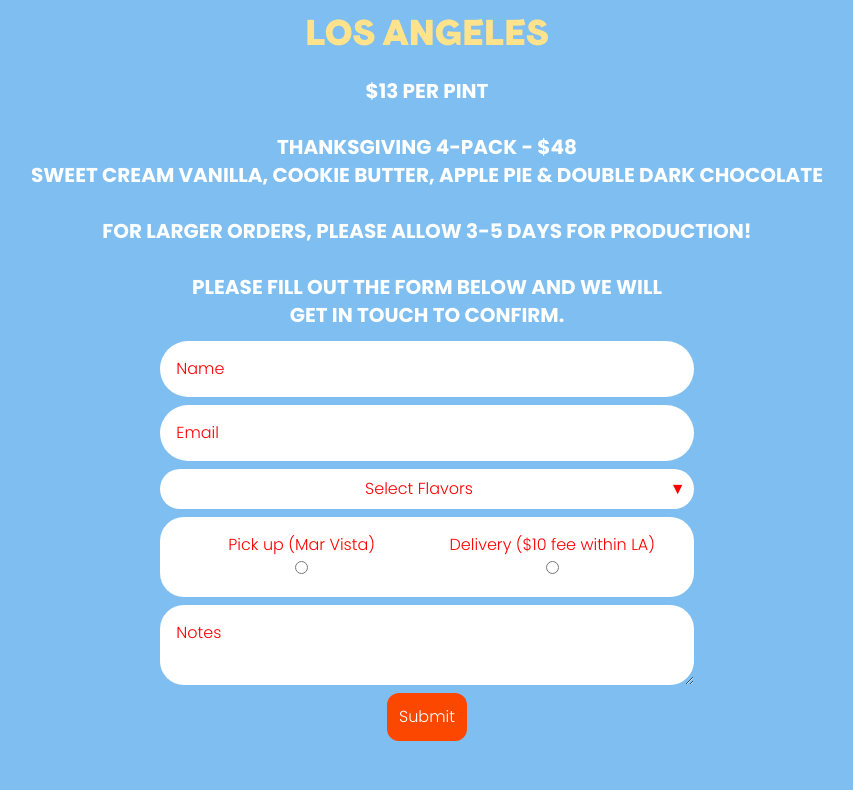
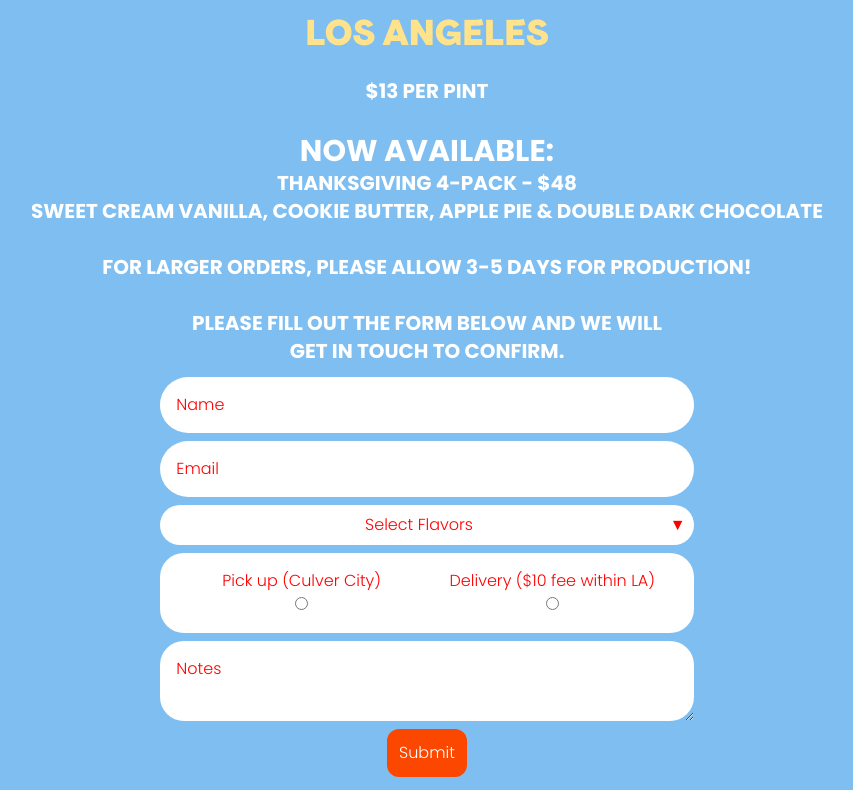
Before and after one commit to nmotamedi/SweetCuteCreamery, a React (Vite) app in the folder sweetcute/: page /order in a window 1280 px wide. Shown: the part 607-1397 px from the top of the page, without its empty margins (213-1066 px from the left). Built offline with nearby package versions, Linux system fonts and the light colour scheme.

Commit message:
Updated layout

```diff
--- a/sweetcute/src/Pages/Order.tsx
+++ b/sweetcute/src/Pages/Order.tsx
@@ -132,6 +132,10 @@ export function Order() {
           $13 PER PINT
           <br />
           <br />
+          <span className="font-PoppinsBold text-white text-lg md:text-3xl mb-0 m-0 p-0">
+            NOW AVAILABLE:
+          </span>
+          <br />
           THANKSGIVING 4-PACK - $48
           <br />
           SWEET CREAM VANILLA, COOKIE BUTTER, APPLE PIE & DOUBLE DARK CHOCOLATE
@@ -227,7 +231,7 @@ export function Order() {
                   }
                   className="cursor-pointer"
                 >
-                  Pick up (Mar Vista)
+                  Pick up (Culver City)
                 </h2>
                 <input
                   type="radio"
```
